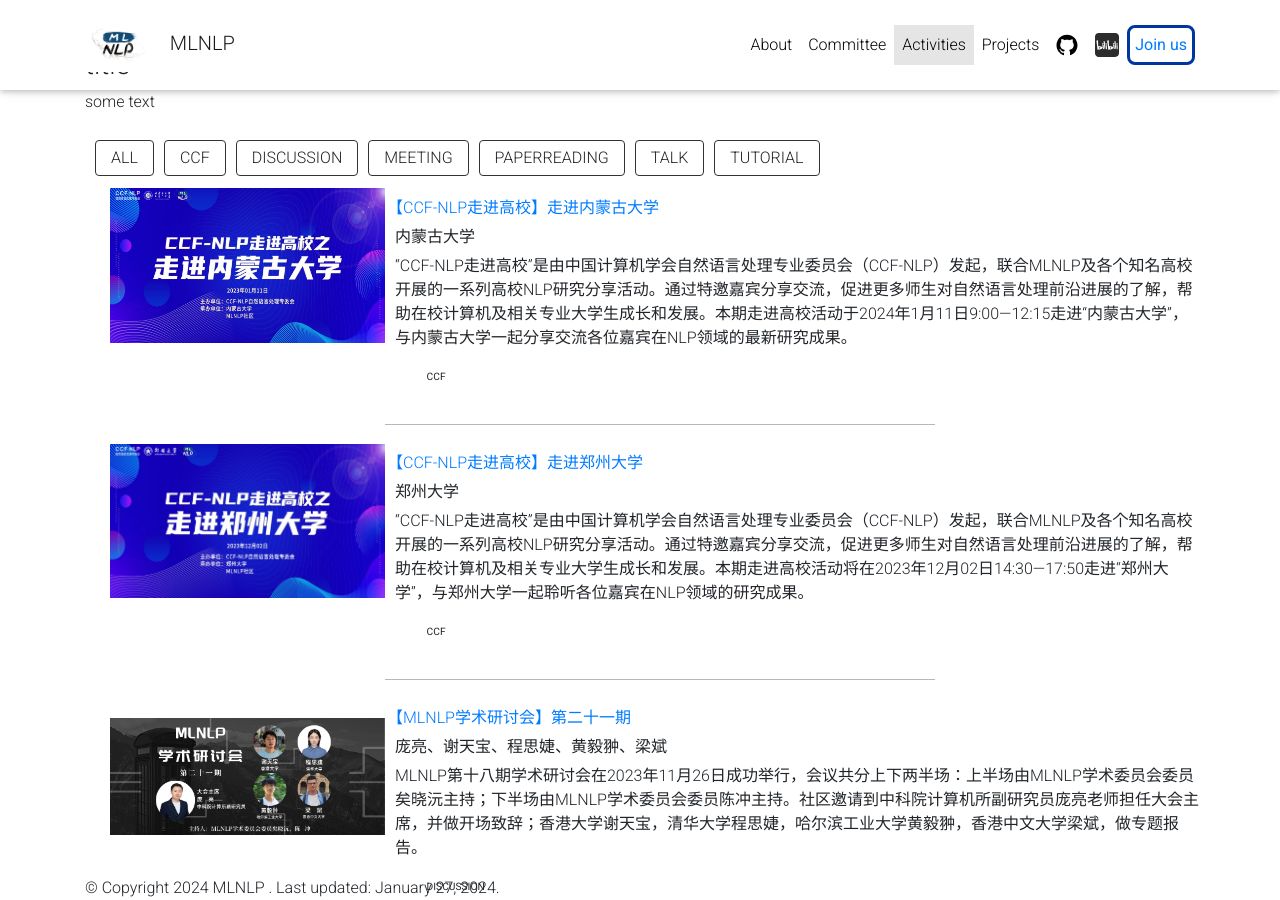
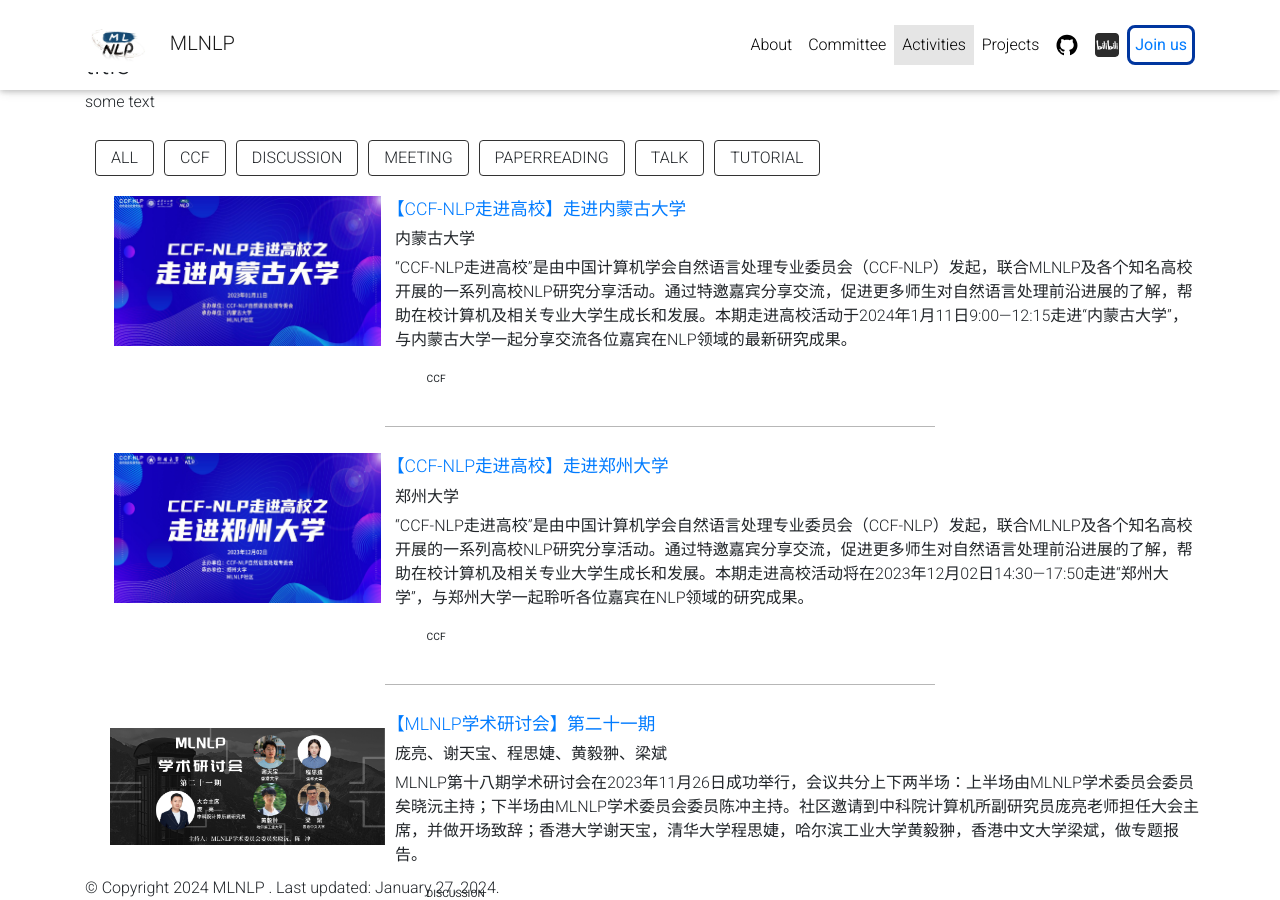
Before and after one commit to WPENGxs/wpengxs.github.io, a Jekyll site: the page built from _pages/activities.md, in a window 1280 px wide and 900 px high. Built offline with Jekyll 4.4.1, drawn with Linux system fonts in a browser that asks for light colours; comment, search, counter and statistics services are not loaded; a style sheet for code colours, icons or effects is not loaded.

Commit message:
Update activities.html

```diff
--- a/_layouts/activities.html
+++ b/_layouts/activities.html
@@ -76,10 +76,10 @@
       <li class="{{tags_string}}">
         <div class="row" style="justify-content: center;align-items: top;">
           <div class="col-sm-3 card-img" style="height: 160px; padding-top:10px; padding-right: 0px; padding-left: 0px;">
-            <img src="/assets/ac_img/{{activity.img}}" style="width: 100%; height: 100%; object-fit: contain;border-radius: .25rem; position: absolute; top: 0;" loading="lazy">
+            <img src="/assets/ac_img/{{activity.img}}" style="width: 100%; height: 100%; object-fit: contain;border-radius: .25rem;" loading="lazy">
           </div>
           <div class="col-9" style="padding:10px;">
-            <a href="{{activity.href}}" class="title" style="margin:-.5rem;">{{activity.title}}</a>
+            <a href="{{activity.href}}" class="title" style="margin:-.5rem; font-size: 1.1rem;">{{activity.title}}</a>
             <div class="author" style="margin-top: 5px;margin-bottom: 5px;">{{activity.people}}</div>
             <div class="periodical" style="margin-top: 5px;margin-bottom: 5px;">{{activity.detail}}</div>
             <div class="links">
```
